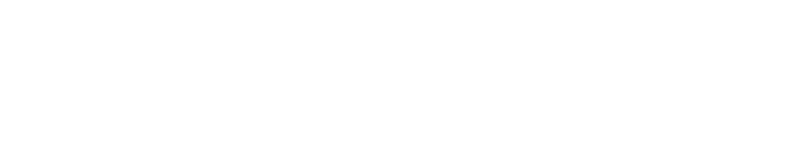
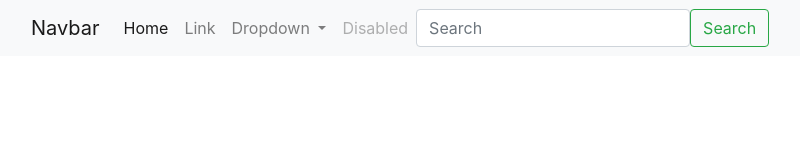
Before and after one commit to HeroSpha/git-tutorials, a plain HTML site: page index.html in a window 1280 px wide. Shown: the whole page, without its empty margins (0-800 px from the left). Drawn offline with nearby package versions, Linux system fonts and the light colour scheme.

Commit message:
added nav bar

```diff
--- a/index.html
+++ b/index.html
@@ -5,11 +5,53 @@
     <meta charset="UTF-8">
     <meta http-equiv="X-UA-Compatible" content="IE=edge">
     <meta name="viewport" content="width=device-width, initial-scale=1.0">
+    <link rel="stylesheet" href="https://maxcdn.bootstrapcdn.com/bootstrap/4.0.0/css/bootstrap.min.css" rel="nofollow"
+        integrity="sha384-Gn5384xqQ1aoWXA+058RXPxPg6fy4IWvTNh0E263XmFcJlSAwiGgFAW/dAiS6JXm" crossorigin="anonymous">
     <title>Document</title>
 </head>
 
 <body>
-
+    <nav class="navbar navbar-expand-lg navbar-light bg-light">
+        <div class="container-fluid">
+            <a class="navbar-brand" href="#">Navbar</a>
+            <button class="navbar-toggler" type="button" data-bs-toggle="collapse"
+                data-bs-target="#navbarSupportedContent" aria-controls="navbarSupportedContent" aria-expanded="false"
+                aria-label="Toggle navigation">
+                <span class="navbar-toggler-icon"></span>
+            </button>
+            <div class="collapse navbar-collapse" id="navbarSupportedContent">
+                <ul class="navbar-nav me-auto mb-2 mb-lg-0">
+                    <li class="nav-item">
+                        <a class="nav-link active" aria-current="page" href="#">Home</a>
+                    </li>
+                    <li class="nav-item">
+                        <a class="nav-link" href="#">Link</a>
+                    </li>
+                    <li class="nav-item dropdown">
+                        <a class="nav-link dropdown-toggle" href="#" id="navbarDropdown" role="button"
+                            data-bs-toggle="dropdown" aria-expanded="false">
+                            Dropdown
+                        </a>
+                        <ul class="dropdown-menu" aria-labelledby="navbarDropdown">
+                            <li><a class="dropdown-item" href="#">Action</a></li>
+                            <li><a class="dropdown-item" href="#">Another action</a></li>
+                            <li>
+                                <hr class="dropdown-divider">
+                            </li>
+                            <li><a class="dropdown-item" href="#">Something else here</a></li>
+                        </ul>
+                    </li>
+                    <li class="nav-item">
+                        <a class="nav-link disabled" href="#" tabindex="-1" aria-disabled="true">Disabled</a>
+                    </li>
+                </ul>
+                <form class="d-flex">
+                    <input class="form-control me-2" type="search" placeholder="Search" aria-label="Search">
+                    <button class="btn btn-outline-success" type="submit">Search</button>
+                </form>
+            </div>
+        </div>
+    </nav>
 </body>
 
 </html>
```
